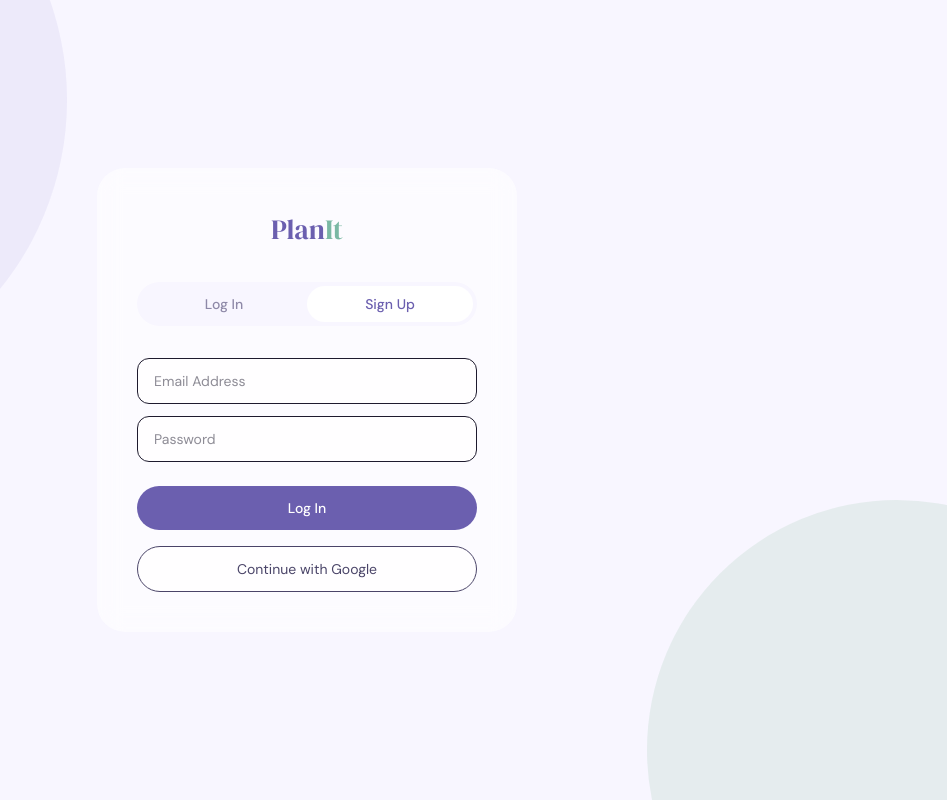
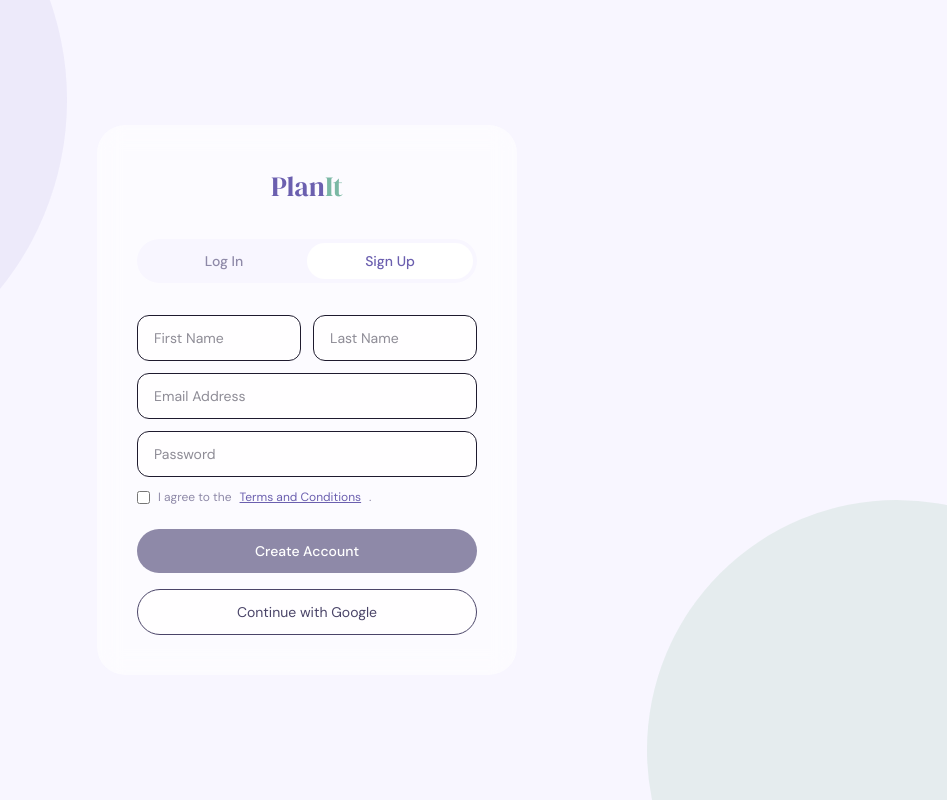
Before and after one commit to Dylan-Brooks2/PlanIt, a Next.js app: page /login in a window 1280 px wide. Both pictures are taken after a click on the button "Sign Up". Shown: the whole page, without its empty margins (333-1280 px from the left). Built offline with nearby package versions, Linux system fonts and the light colour scheme.

Commit message:
finished login page wireframe

```diff
--- a/src/app/login/page.tsx
+++ b/src/app/login/page.tsx
@@ -3,6 +3,7 @@ import Link from 'next/link'
 import { useState } from 'react'
 export default function Login() {
   const [activeTab, setActiveTab] = useState('login')
+  const [termsAccepted, setTermsAccepted] = useState(false)
 
   return (
     <>
@@ -43,6 +44,21 @@ export default function Login() {
             </button>
           </div>
           <div className="mb-6 flex flex-col gap-3">
+            {activeTab === 'signup' && (
+              <div className="flex gap-3">
+                <input
+                  type="text"
+                  placeholder="First Name"
+                  className="text-ink w-full rounded-[12px] border bg-white/70 px-4 py-3 text-sm outline-none"
+                />
+                <input
+                  type="text"
+                  placeholder="Last Name"
+                  className="text-ink w-full rounded-[12px] border bg-white/70 px-4 py-3 text-sm outline-none"
+                />
+              </div>
+            )}
+
             <input
               type="email"
               placeholder="Email Address"
@@ -53,9 +69,30 @@ export default function Login() {
               placeholder="Password"
               className="text-ink w-full rounded-[12px] border bg-white/70 px-4 py-3 text-sm outline-none"
             />
+            {activeTab === 'signup' && (
+              <label className="text-ink-mute flex items-center gap-2 text-xs">
+                <input
+                  type="checkbox"
+                  className="accent-deep-purple"
+                  checked={termsAccepted}
+                  onChange={(e) => setTermsAccepted(e.target.checked)}
+                />
+                I agree to the{' '}
+                <a href="#" className="text-deep-purple underline">
+                  Terms and Conditions
+                </a>
+                .
+              </label>
+            )}
           </div>
-          <button className="bg-deep-purple mb-4 w-full cursor-pointer rounded-full py-3 text-sm font-medium text-white">
-            Log In
+          <button
+            className={`mb-4 w-full rounded-full py-3 text-sm font-medium text-white disabled:cursor-not-allowed disabled:opacity-50 ${
+              activeTab === 'signup' && !termsAccepted
+                ? 'bg-ink-mute'
+                : 'bg-deep-purple cursor-pointer'
+            }`}
+          >
+            {activeTab === 'login' ? 'Log In' : 'Create Account'}
           </button>
           {/* Divider and Google Sign In */}
           <button className="text-ink-mid flex w-full cursor-pointer items-center justify-center gap-2 rounded-full border bg-white/70 py-3 text-sm">
```
